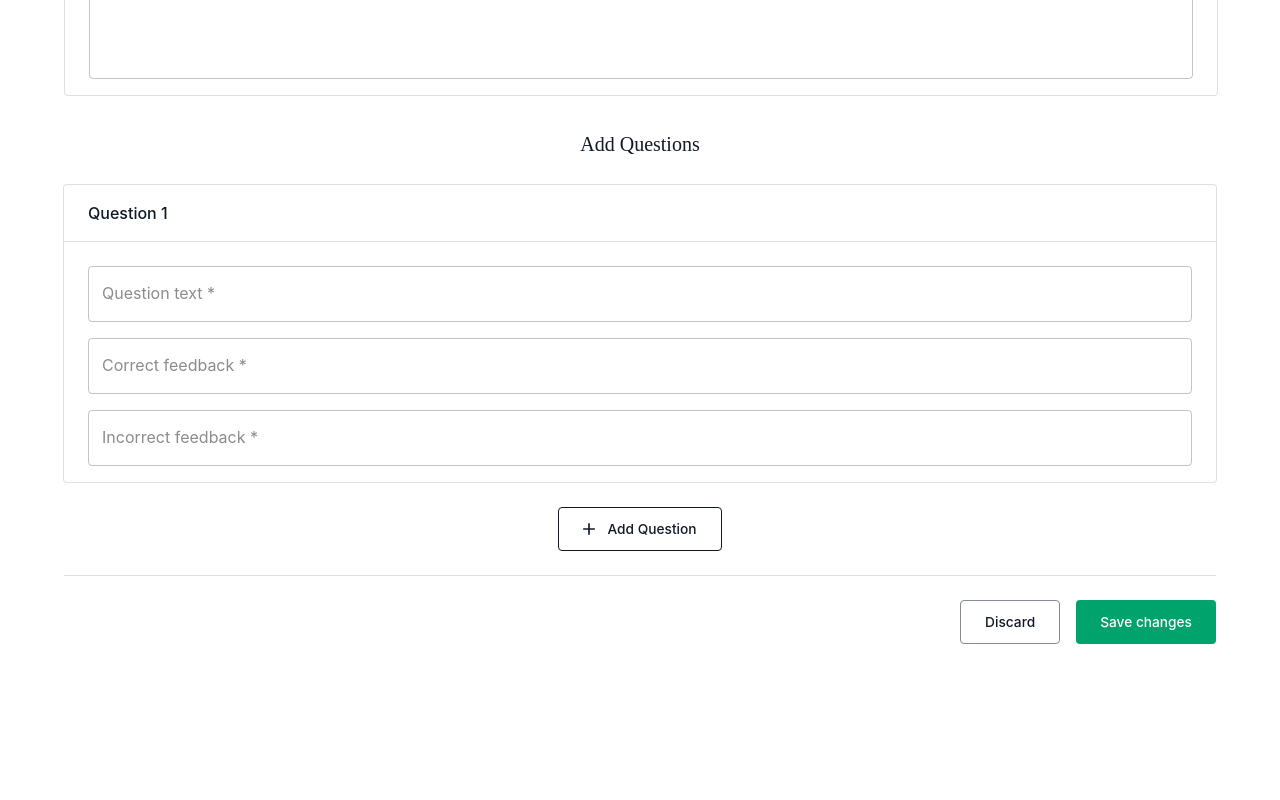
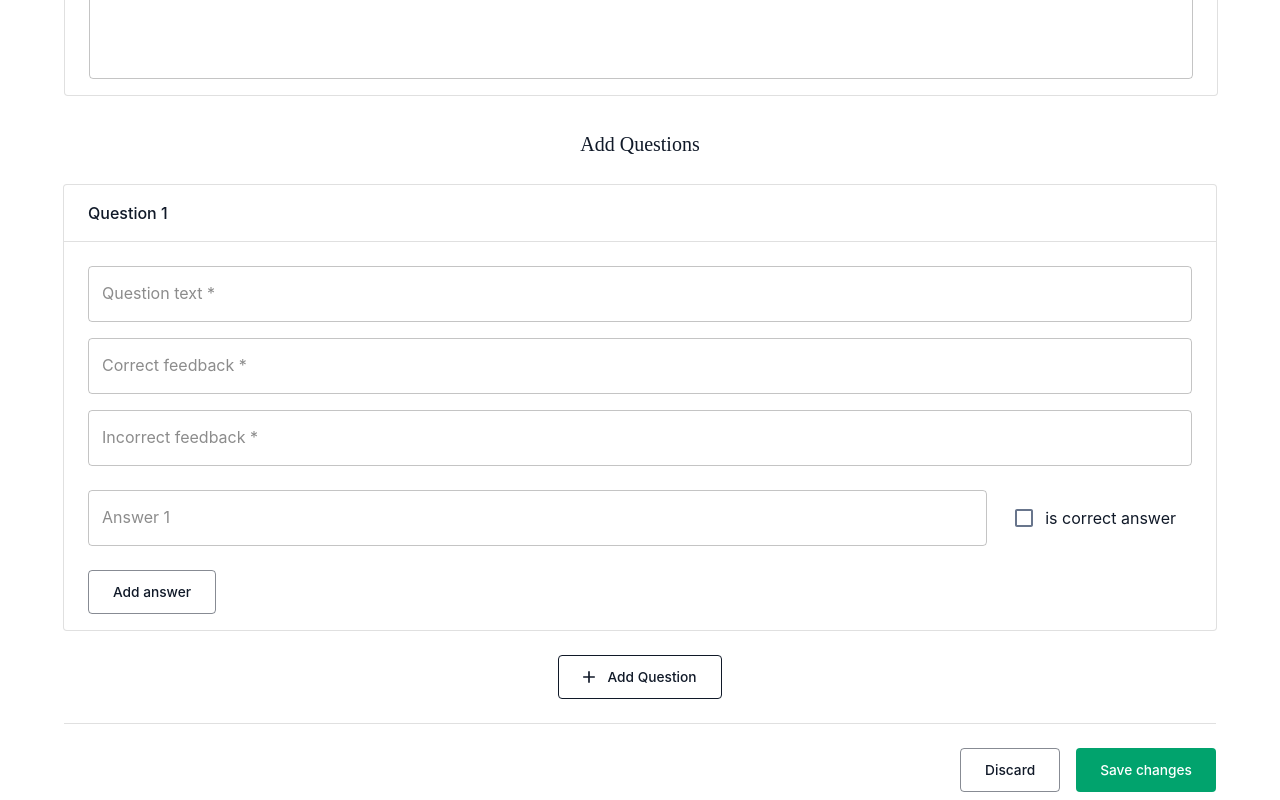
Before and after one commit to mmoussel/quiz-creator, a React (Create React App) app: page /quizzes/create-quiz in a window 1280 px wide. Shown: the part 392-1192 px from the top of the page. Before the commit the page ends 1044 px from the top, so only its background shows below. Built offline with nearby package versions, Linux system fonts and the light colour scheme.

Commit message:
feat(create quiz): answers logic & UI :sparkles:

```diff
--- /dev/null
+++ b/src/pages/quizzes/components/answer-form.component.tsx
@@ -0,0 +1,99 @@
+import { FC } from 'react'
+import { Box, Checkbox, IconButton, TextField, Typography } from '@mui/material'
+import { Controller, useFormContext } from 'react-hook-form'
+
+import { InputHelperErrorIcon } from '../../../components/shared'
+import { QuizForm } from '../../../types'
+import CloseIcon from '@mui/icons-material/Close'
+
+const requiredInputMessage = 'This input is required'
+
+interface Props {
+  questionIndex: number
+  answerIndex: number
+  canDelete: boolean
+  onDelete: (anwerIndex: number) => void
+  answerId: string
+}
+
+export const AnswerForm: FC<Props> = ({
+  questionIndex,
+  answerIndex,
+  onDelete,
+  canDelete,
+  answerId,
+}) => {
+  const {
+    register,
+    formState: { errors },
+    control,
+  } = useFormContext<QuizForm>()
+
+  const currntQuestionErrors = errors.questions_answers?.[questionIndex]
+
+  const currentAnswerError = currntQuestionErrors?.answers?.[answerIndex]?.text
+
+  return (
+    <Box>
+      <Box
+        sx={{
+          display: 'flex',
+          mt: 3,
+        }}
+      >
+        <TextField
+          label={`Answer ${answerIndex + 1}`}
+          fullWidth
+          {...register(`questions_answers.${questionIndex}.answers.${answerIndex}.text`, {
+            required: {
+              value: true,
+              message: requiredInputMessage,
+            },
+          })}
+          error={currentAnswerError ? true : false}
+        />
+
+        <Controller
+          control={control}
+          name={`questions_answers.${questionIndex}.answer_id`}
+          render={({ field: { value, onChange } }) => (
+            <Box
+              sx={{
+                display: 'flex',
+                alignItems: 'center',
+                mx: 2,
+              }}
+            >
+              <Checkbox
+                checked={value === answerId}
+                onChange={(event) => {
+                  const isChecked = event.target.checked
+                  isChecked && onChange(answerId)
+                }}
+                color='secondary'
+              />
+              <Typography
+                sx={{
+                  display: 'inline-block',
+                  whiteSpace: 'nowrap',
+                }}
+              >
+                is correct answer
+              </Typography>
+            </Box>
+          )}
+        />
+
+        {canDelete && (
+          <IconButton onClick={() => onDelete(answerIndex)}>
+            <CloseIcon color='error' fontSize='small' />
+          </IconButton>
+        )}
+      </Box>
+
+      {currentAnswerError && (
+        <InputHelperErrorIcon text={(currentAnswerError?.message as string) || ''} />
+      )}
+    </Box>
+  )
+}
--- a/src/pages/quizzes/components/index.ts
+++ b/src/pages/quizzes/components/index.ts
@@ -1,3 +1,4 @@
 export * from './basic-info.component'
 export * from './questions-form.component'
 export * from './question-form.component'
+export * from './answer-form.component'
--- a/src/pages/quizzes/components/question-form.component.tsx
+++ b/src/pages/quizzes/components/question-form.component.tsx
@@ -1,12 +1,14 @@
-import { FC } from 'react'
-import { Box, IconButton, TextField } from '@mui/material'
-import { useFormContext } from 'react-hook-form'
+import { FC, useCallback } from 'react'
+import { Box, Button, IconButton, TextField } from '@mui/material'
+import { useFieldArray, useFormContext } from 'react-hook-form'
 
 import { CardLayout, InputHelperErrorIcon } from '../../../components/shared'
 import { QuizForm } from '../../../types'
 import CloseIcon from '@mui/icons-material/Close'
+import { AnswerForm } from './answer-form.component'
 
 const requiredInputMessage = 'This input is required'
+const maximumAnswers = 5
 
 interface Props {
   questionIndex: number
@@ -18,9 +20,38 @@ export const QuestionForm: FC<Props> = ({ questionIndex, canDelete, onDelete })
   const {
     register,
     formState: { errors },
+    control,
+    watch,
+    setValue,
   } = useFormContext<QuizForm>()
 
+  const { fields, append, remove } = useFieldArray({
+    control,
+    name: `questions_answers.${questionIndex}.answers`,
+  })
+
+  const answersLength = fields.length
   const currntQuestionErrors = errors.questions_answers?.[questionIndex]
+
+  const correctAnswerSelected = watch(`questions_answers.${questionIndex}.answer_id`)
+
+  const onAddForm = () => {
+    append({
+      text: '',
+    })
+  }
+
+  const onDeleteAnswer = useCallback(
+    (answerIndex: number, answerId: string) => {
+      if (answerIndex > 0) {
+        if (answerId === correctAnswerSelected) {
+          setValue(`questions_answers.${questionIndex}.answer_id`, fields[answerIndex - 1].id)
+        }
+        remove(answerIndex)
+      }
+    },
+    [correctAnswerSelected, fields],
+  )
 
   return (
     <CardLayout
@@ -94,6 +125,25 @@ export const QuestionForm: FC<Props> = ({ questionIndex, canDelete, onDelete })
           )
         }
       />
+
+      {fields.map(
+        (field, index) =>
+          field.id && (
+            <AnswerForm
+              key={field.id}
+              answerIndex={index}
+              answerId={field.id}
+              questionIndex={questionIndex}
+              onDelete={() => onDeleteAnswer(index, field.id)}
+              canDelete={answersLength > 1}
+            />
+          ),
+      )}
+
+      <Box my={3} />
+      <Button disabled={answersLength >= maximumAnswers} variant='outlined' onClick={onAddForm}>
+        Add answer
+      </Button>
     </CardLayout>
   )
 }
--- a/src/pages/quizzes/create-quiz.page.tsx
+++ b/src/pages/quizzes/create-quiz.page.tsx
@@ -19,6 +19,12 @@ const CreateQuiz = () => {
           feedback_false: '',
           feedback_true: '',
           text: '',
+          answer_id: '',
+          answers: [
+            {
+              text: '',
+            },
+          ],
         },
       ],
     },
--- a/src/types/quiz.types.ts
+++ b/src/types/quiz.types.ts
@@ -9,4 +9,10 @@ export interface QuestionForm {
   feedback_false: string
   feedback_true: string
   text: string
+  answers: AnswerForm[]
+  answer_id: string
 }
+
+interface AnswerForm {
+  text: string
+}
```
Also changed, not shown: src/finalData.ts (added, +44 -0 lines).
